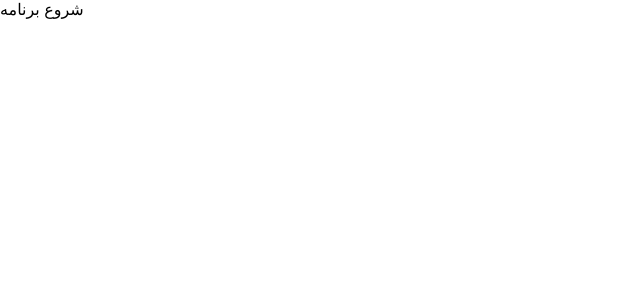
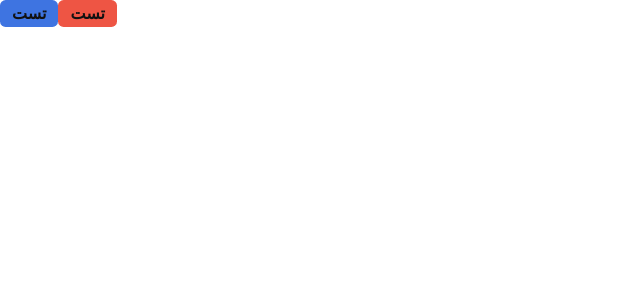
Before and after one commit to amirtrg/orderFood, a React (Create React App) app: page / in a window 1280 px wide. Shown: the top 300 px of the page, without its empty margins (0-640 px from the left). Built offline with nearby package versions, Linux system fonts and the light colour scheme; a small style sheet from the web is missing.

Commit message:
Button component added to Ui

```diff
--- a/src/App.js
+++ b/src/App.js
@@ -1,9 +1,12 @@
 import React from 'react';
-
+import Button from './Components/Ui/Button/Button';
+import "./index.scss"
 function App() {
   return (
     <div>
-    شروع برنامه
+    <Button>تست</Button>
+
+    <Button variant="secondary">تست</Button>
     </div>
   );
 }
--- /dev/null
+++ b/src/Components/Ui/Button/Button.js
@@ -0,0 +1,12 @@
+import React from "react";
+import classes from "./Button.scss";
+
+const Button = (props) => {
+  return (
+    <button {...props} className={ props.variant || "primary"}>
+      {props.children}
+    </button>
+  );
+};
+
+export default Button;
--- /dev/null
+++ b/src/Components/Ui/Button/Button.scss
@@ -0,0 +1,31 @@
+%button{
+    all: unset;
+    color: #111;
+    font-size: 1rem;
+    border-radius: .35rem;
+    padding: .25rem .75rem;
+    // border: .05rem solid #bbb;
+    transition: all 200ms linear;
+    font-weight: 700;
+}
+.primary{
+    @extend %button;
+    background-color: #3e74e1;
+}
+.primary:hover{
+    background-color: darken($color: #3e74e1, $amount: 10%)
+}
+.primary:active{
+    background-color: darken($color: #3e74e1, $amount: 20%)
+}
+
+.secondary{
+    @extend %button;
+    background-color: #e54;
+}
+.secondary:hover{
+    background-color: darken($color: #e54, $amount: 10%)
+}
+.secondary:active{
+    background-color: darken($color: #e54, $amount: 20%)
+}
--- a/src/index.js
+++ b/src/index.js
@@ -1,7 +1,7 @@
 import React from 'react';
 import ReactDOM from 'react-dom';
 import App from './App';
-import "./index.scss"
+
 
 ReactDOM.render(
   <React.StrictMode>
```
